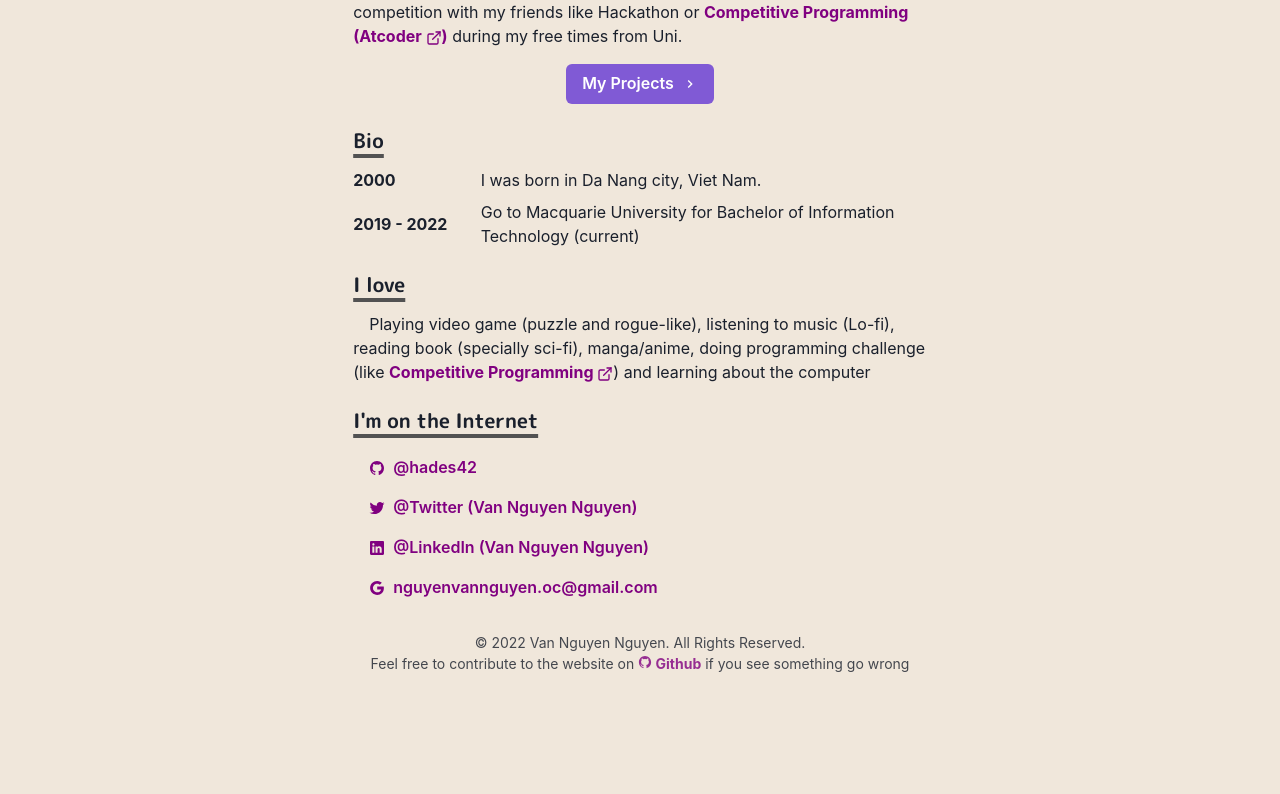
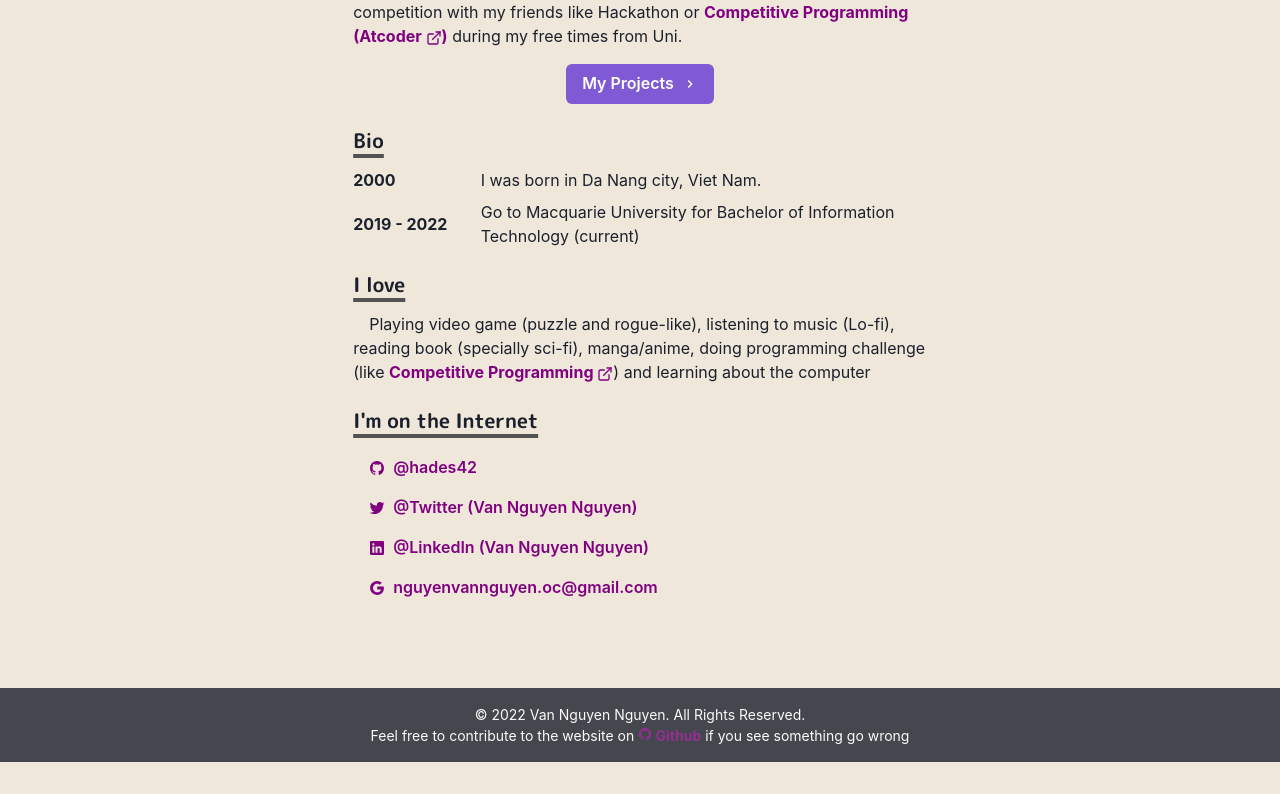
Before and after one commit to hades42/vannguyen-dev, a Next.js app: page / in a window 1280 px wide. Shown: the part 370-1164 px from the top of the page. Before the commit the page ends 1076 px from the top, so only its background shows below. Built offline with nearby package versions, Linux system fonts and the light colour scheme.

Commit message:
Restyle the Footer

```diff
--- a/components/footer.js
+++ b/components/footer.js
@@ -1,15 +1,22 @@
-import { Box, Text, Icon } from '@chakra-ui/react';
+import { Box, Text, Icon, useColorModeValue } from '@chakra-ui/react';
 import { Reference } from './paragraph';
 import { IoLogoGithub } from 'react-icons/io5';
 
 const Footer = () => {
   return (
-    <Box align="center" opacity={0.8} fontSize="sm">
-      <Text>
+    <Box
+      bg="gray.800"
+      padding="4"
+      marginTop="20"
+      align="center"
+      opacity={0.8}
+      fontSize="sm"
+    >
+      <Text color={useColorModeValue('white', 'orange')}>
         &copy; {new Date().getFullYear()} Van Nguyen Nguyen. All Rights
         Reserved.
       </Text>
-      <Text>
+      <Text color={useColorModeValue('white', 'orange')}>
         Feel free to contribute to the website on{' '}
         <Reference path="https://github.com/hades42/vannguyen-dev">
           <Icon as={IoLogoGithub} /> Github
```
